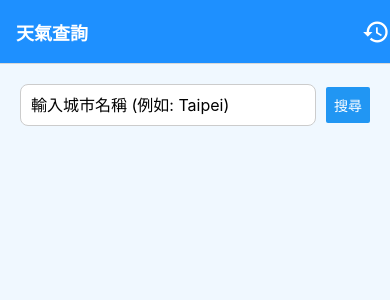
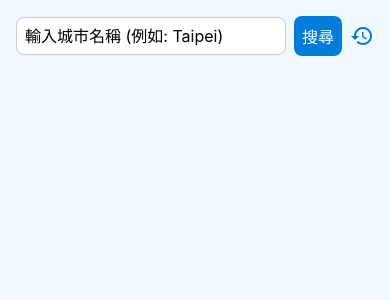
Before and after one commit to JayLin-glsoft/WeatherApp, a React Native app: screen /Search in a window 390 px wide. Shown: the top 300 px of the page. Built offline with nearby package versions, Linux system fonts and the light colour scheme.

Commit message:
初步 ui

```diff
--- /dev/null
+++ b/src/components/CurrentWeather.tsx
@@ -0,0 +1,30 @@
+import { View, Text, StyleSheet } from 'react-native'
+import { AntDesign } from '@expo/vector-icons'
+
+const CurrentWeather = () => (
+  <View style={styles.container}>
+    <AntDesign name='cloudo' size={60} color='#ded8d8' />
+    <Text style={styles.temperature}>28°</Text>
+    <Text style={styles.description}>Partly Cloudy</Text>
+  </View>
+)
+
+export default CurrentWeather
+
+const styles = StyleSheet.create({
+    container: {
+        flex: 1,
+        justifyContent: 'center',
+        alignItems: 'center',
+        backgroundColor: '#f0f8ff'
+    },
+    temperature: {
+        fontSize: 48,
+        fontWeight: 'bold',
+        color: '#333'
+    },
+    description: {
+        fontSize: 24,
+        color: '#666'
+    },
+});
--- /dev/null
+++ b/src/components/DailyForecast.tsx
@@ -0,0 +1,64 @@
+import React, { FC, ComponentType } from 'react'
+import { View, Text, StyleSheet } from 'react-native'
+import { AntDesign, Feather, MaterialIcons } from '@expo/vector-icons'
+
+type AntDesignNames = keyof typeof AntDesign.glyphMap
+type FeatherNames = keyof typeof Feather.glyphMap
+
+interface WeatherIconConfig {
+  component: ComponentType<any>
+  name: AntDesignNames | FeatherNames
+}
+
+interface DailyForecastProps {
+  day: string
+  icon: keyof typeof weatherIcons
+  tempHigh: string
+  tempLow: string
+}
+
+const weatherIcons: Record<string, WeatherIconConfig> = {
+  sunny: { component: Feather, name: 'sun' },
+  cloudy: { component: AntDesign, name: 'cloudo' },
+  rainy: { component: Feather, name: 'cloud-rain' }
+}
+
+const DailyForecast: FC<DailyForecastProps> = ({
+  day,
+  icon,
+  tempHigh,
+  tempLow
+}) => {
+  const IconComponent = weatherIcons[icon]?.component || AntDesign || Feather
+  const iconName = weatherIcons[icon]?.name || 'question'
+
+  return (
+    <View style={styles.container}>
+      <Text style={styles.day}>{day}</Text>
+      <IconComponent name={iconName} size={30} color='#ded8d8' />
+      <Text style={styles.temperature}>
+        {tempHigh}° / {tempLow}°
+      </Text>
+    </View>
+  )
+}
+
+export default DailyForecast
+
+const styles = StyleSheet.create({
+  container: {
+    flex: 1,
+    justifyContent: 'center',
+    alignItems: 'center',
+    backgroundColor: '#f0f8ff'
+  },
+  temperature: {
+    fontSize: 48,
+    fontWeight: 'bold',
+    color: '#333'
+  },
+  day: {
+    fontSize: 24,
+    color: '#666'
+  }
+})
--- /dev/null
+++ b/src/components/HeaderInfo.tsx
@@ -0,0 +1,26 @@
+import { View, Text, StyleSheet } from 'react-native'
+
+const HeaderInfo = () => (
+  <View style={styles.container}>
+    <Text style={styles.headerText}>Taipei</Text>
+    <Text style={styles.subText}>Monday, 12 September</Text>
+  </View>
+)
+
+export default HeaderInfo
+
+const styles = StyleSheet.create({
+    container: {
+        flex: 1,
+        padding: 16,
+    },
+    headerText: {
+        fontSize: 24,
+        fontWeight: 'bold',
+        color: '#fff'
+    },
+    subText: {
+        fontSize: 14,
+        color: '#ccc'
+    }
+});
--- /dev/null
+++ b/src/components/HourlyForecast.tsx
@@ -0,0 +1,57 @@
+import React, { ComponentType, FC } from 'react'
+import { View, Text, StyleSheet } from 'react-native'
+import { AntDesign, Feather } from '@expo/vector-icons'
+
+type AntDesignNames = keyof typeof AntDesign.glyphMap
+type FeatherNames = keyof typeof Feather.glyphMap
+
+interface WeatherIconConfig {
+  component: ComponentType<any>
+  name: AntDesignNames | FeatherNames
+}
+
+interface HourlyForecastProps {
+  time: string
+  icon: keyof typeof weatherIcons
+  temp: string
+}
+
+const weatherIcons: Record<string, WeatherIconConfig> = {
+  sunny: { component: Feather, name: 'sun' },
+  cloudy: { component: AntDesign, name: 'cloudo' },
+  rainy: { component: Feather, name: 'cloud-rain' }
+}
+
+const HourlyForecast: FC<HourlyForecastProps> = ({ time, icon, temp }) => {
+  const IconComponent = weatherIcons[icon]?.component || AntDesign || Feather
+  const iconName = weatherIcons[icon]?.name || 'question'
+  const iconColor = '#ffffff'
+
+  return (
+    <View style={styles.container}>
+      <Text style={styles.time}>{time}</Text>
+      <IconComponent name={iconName} size={30} color={iconColor} />
+      <Text style={styles.temperature}>{temp}°</Text>
+    </View>
+  )
+}
+
+export default HourlyForecast
+
+const styles = StyleSheet.create({
+  container: {
+    flex: 1,
+    justifyContent: 'center',
+    alignItems: 'center',
+    backgroundColor: '#f0f8ff'
+  },
+  temperature: {
+    fontSize: 48,
+    fontWeight: 'bold',
+    color: '#333'
+  },
+  time: {
+    fontSize: 24,
+    color: '#666'
+  }
+})
--- a/src/navigation/AppNavigator.tsx
+++ b/src/navigation/AppNavigator.tsx
@@ -1,8 +1,7 @@
 import React from 'react';
-import { TouchableOpacity, SafeAreaView, StatusBar, StyleSheet } from 'react-native';
+import { Platform, StyleSheet, SafeAreaView, StatusBar } from 'react-native';
 import { NavigationContainer } from '@react-navigation/native';
 import { createNativeStackNavigator, NativeStackScreenProps } from '@react-navigation/native-stack';
-import { MaterialIcons } from '@expo/vector-icons';
 import SearchScreen from '../screens/SearchScreen';
 import HistoryScreen from '../screens/HistoryScreen';
 
@@ -25,31 +24,47 @@ export default function AppNavigator() {
             <NavigationContainer>
             <Stack.Navigator
                 id={undefined}
-                    initialRouteName="Search"
                 screenOptions={{
-                        headerStyle: { backgroundColor: '#1e90ff' },
+                    headerStyle: { backgroundColor: '#007cdb' },
                     headerTintColor: '#fff',
-                        headerTitleStyle: { fontWeight: 'bold' },
+                    headerTitleStyle: { fontWeight: 'bold', color: '#fff' },
+                    ...Platform.select({
+                        ios: {
+                            headerTitleAlign: 'center',
+                        },
+                        android: {
+                            headerTitleAlign: 'left',
+                        },
+                    }),
+
                 }}
             >
                 <Stack.Screen
                     name="Search"
                     component={SearchScreen}
+                    options={{ headerShown: false }}
                 />
                 <Stack.Screen
                     name="History"
                     component={HistoryScreen}
-                        options={{ title: '查詢歷史' }}
+                    options={{ title: '查詢歷史', headerBackTitle: null }}
                 />
             </Stack.Navigator>
         </NavigationContainer>
         </SafeAreaView>
+
     );
 }
 
 const styles = StyleSheet.create({
     container: {
         flex: 1,
-        backgroundColor: '#1e90ff',
+        backgroundColor: '#007cdb',
+        paddingTop: Platform.OS === "android" ? StatusBar.currentHeight : 0
+    },
+    historyContainer: {
+        backgroundColor: 'red', // 給一個鮮紅的背景色
+        justifyContent: 'center',
+        alignItems: 'center',
     },
 });
--- a/src/screens/HistoryScreen.tsx
+++ b/src/screens/HistoryScreen.tsx
@@ -1,5 +1,5 @@
 import React, { useEffect } from 'react';
-import { View, Button, Text, FlatList, TouchableOpacity, StyleSheet, Alert } from 'react-native';
+import { View, Pressable, Text, FlatList, TouchableOpacity, StyleSheet, Alert } from 'react-native';
 import { useSelector } from 'react-redux';
 import { loadHistory, clearHistory } from '../redux/weatherSlice';
 import { HistoryScreenProps } from '../navigation/AppNavigator';
@@ -26,7 +26,6 @@ export default function HistoryScreen({ navigation }: HistoryScreenProps) {
 
     return (
         <View style={styles.pageContainer}>
-      {history.length > 0 && <Button title="清除所有紀錄" color="#e74c3c" onPress={handleClear} />}
             <FlatList
                 data={history}
                 keyExtractor={(item, index) => `${item}-${index}`}
@@ -41,13 +40,45 @@ export default function HistoryScreen({ navigation }: HistoryScreenProps) {
                 ListEmptyComponent={<Text style={styles.emptyText}>目前沒有歷史紀錄。</Text>}
                 style={{ marginTop: 20 }}
             />
+            {history.length > 0 && <Pressable style={styles.clearButton} onPress={handleClear}>
+                <Text style={styles.clearButtonText}>清除所有紀錄</Text>
+            </Pressable>}
         </View>
     );
 }
 
 const styles = StyleSheet.create({
-  pageContainer: { flex: 1, padding: 20, backgroundColor: '#f0f8ff' },
-  historyItem: { backgroundColor: '#fff', padding: 20, borderRadius: 8, marginBottom: 10 },
-  historyText: { fontSize: 18 },
-  emptyText: { textAlign: 'center', marginTop: 50, fontSize: 16, color: '#888' },
+    pageContainer: {
+        flex: 1,
+        padding: 16,
+        backgroundColor: '#f0f8ff'
+    },
+    historyItem: {
+        backgroundColor: '#fff',
+        padding: 16,
+        borderRadius: 8,
+        marginBottom: 8
+    },
+    historyText: {
+        fontSize: 18
+    },
+    emptyText: {
+        textAlign: 'center',
+        marginTop: 48,
+        fontSize: 16,
+        color: '#888'
+    },
+    clearButton: {
+        backgroundColor: '#ff6347',
+        padding: 12,
+        borderRadius: 8,
+        alignItems: 'center',
+        marginTop: 16,
+        marginBottom: 16
+    },
+    clearButtonText: {
+        color: '#fff',
+        fontSize: 16,
+        fontWeight: 'bold'
+    }
 });
--- a/src/screens/SearchScreen.tsx
+++ b/src/screens/SearchScreen.tsx
@@ -1,13 +1,18 @@
 import React, { useState, useEffect, useLayoutEffect } from 'react';
-import { View, TextInput, Button, Text, StyleSheet, ActivityIndicator, TouchableOpacity } from 'react-native';
+import { View, TextInput, Button, Text, StyleSheet, ActivityIndicator, Pressable, ScrollView } from 'react-native';
+import { MaterialIcons } from '@expo/vector-icons';
 import { useSelector } from 'react-redux';
 import { fetchWeather, saveHistory } from '../redux/weatherSlice';
 import { SearchScreenProps } from '../navigation/AppNavigator';
 import { useAppDispatch } from '../redux/hooks'; // 使用型別安全的 hook
 import { RootState } from '../redux/store';
-import { MaterialIcons } from '@expo/vector-icons';
+import HeaderInfo from '../components/HeaderInfo';
+import CurrentWeather from '../components/CurrentWeather';
+import HourlyForecast from '../components/HourlyForecast';
+import DailyForecast from '../components/DailyForecast';
 
 export default function SearchScreen({ route, navigation }: SearchScreenProps) {
+    console.log(`[${new Date().toLocaleTimeString()}] 👻 SearchScreen: 元件正在渲染...`);
     const [city, setCity] = useState('');
     const dispatch = useAppDispatch();
 
@@ -21,6 +26,10 @@ export default function SearchScreen({ route, navigation }: SearchScreenProps) {
         }
     }, [route.params?.city]);
 
+    useLayoutEffect(() => {
+        console.log(`[${new Date().toLocaleTimeString()}] 👻 SearchScreen: useLayoutEffect 被觸發了！`);
+    }, []);
+
     const handleSearch = (searchCity: string) => {
         const finalCity = searchCity.trim();
         if (!finalCity) return;
@@ -31,16 +40,9 @@ export default function SearchScreen({ route, navigation }: SearchScreenProps) {
         });
     };
 
-    useLayoutEffect(() => {
-        navigation.setOptions({
-            title: '天氣查詢',
-            headerRight: () => (
-                <TouchableOpacity onPress={() => navigation.navigate('History')}>
-                    <MaterialIcons name="history" size={28} color="#fff" />
-                </TouchableOpacity>
-            ),
-        });
-    }, [navigation])
+    const handleGotoHistory = () => {
+        navigation.navigate('History');
+    }
 
     return (
         <View style={styles.pageContainer}>
@@ -52,7 +54,12 @@ export default function SearchScreen({ route, navigation }: SearchScreenProps) {
                     onChangeText={setCity}
                     onSubmitEditing={() => handleSearch(city)}
                 />
-                <Button title="搜尋" onPress={() => handleSearch(city)} />
+                <Pressable style={styles.searchButton} onPress={() => handleSearch(city)}>
+                    <Text style={styles.searchButtonText}>搜尋</Text>
+                </Pressable>
+                <Pressable style={styles.historyContainer}>
+                    <MaterialIcons name="history" size={24} color="#007cdb" onPress={handleGotoHistory} />
+                </Pressable>
             </View>
 
             {loading === 'pending' && <ActivityIndicator size="large" color="#1e90ff" style={{ marginTop: 20 }} />}
@@ -60,11 +67,45 @@ export default function SearchScreen({ route, navigation }: SearchScreenProps) {
             {error && <Text style={styles.errorText}>{error}</Text>}
 
             {weatherData && loading === 'succeeded' && (
-                <View style={styles.weatherCard}>
-                    <Text style={styles.cityName}>{weatherData.name}</Text>
-                    <Text style={styles.temperature}>{Math.round(weatherData.main.temp)}°C</Text>
-                    <Text style={styles.description}>{weatherData.weather[0].description}</Text>
-                    <Text style={styles.humidity}>濕度: {weatherData.main.humidity}%</Text>
+                <View style={styles.weatherContainer}>
+                    <HeaderInfo />
+                    <CurrentWeather />
+                    <View style={styles.weatherHourlyCard}>
+                        <HourlyForecast time='4 PM' icon='sunny' temp='28' />
+                        <HourlyForecast time='5 PM' icon='cloudy' temp='26' />
+                        <HourlyForecast time='6 PM' icon='rainy' temp='26' />
+                        <HourlyForecast time='7 PM' icon='rainy' temp='25' />
+                    </View>
+                    <ScrollView>
+                        <View>
+                            <DailyForecast
+                                day='Tuesday'
+                                icon='rainy'
+                                tempHigh='73'
+                                tempLow='60'
+                            />
+                            <DailyForecast
+                                day='Wednesday'
+                                icon='cloudy'
+                                tempHigh='75'
+                                tempLow='62'
+                            />
+                            <DailyForecast
+                                day='Thursday'
+                                icon='sunny'
+                                tempHigh='77'
+                                tempLow='64'
+                            />
+                            <DailyForecast day='Friday' icon='sunny' tempHigh='79' tempLow='65' />
+                            <DailyForecast
+                                day='Saturday'
+                                icon='sunny'
+                                tempHigh='81'
+                                tempLow='66'
+                            />
+                            <DailyForecast day='Sunday' icon='sunny' tempHigh='82' tempLow='67' />
+                        </View>
+                    </ScrollView>
                 </View>
             )}
         </View>
@@ -72,13 +113,81 @@ export default function SearchScreen({ route, navigation }: SearchScreenProps) {
 }
 
 const styles = StyleSheet.create({
-    pageContainer: { flex: 1, padding: 20, backgroundColor: '#f0f8ff' },
-    inputContainer: { flexDirection: 'row', alignItems: 'center' },
-    textInput: { flex: 1, borderWidth: 1, borderColor: '#ccc', padding: 10, marginRight: 10, borderRadius: 8, backgroundColor: '#fff', fontSize: 16 },
-    errorText: { color: 'red', textAlign: 'center', marginTop: 20 },
-    weatherCard: { marginTop: 30, backgroundColor: '#fff', borderRadius: 15, padding: 25, alignItems: 'center', elevation: 5, shadowColor: '#000', shadowOffset: { width: 0, height: 2 }, shadowOpacity: 0.1, shadowRadius: 5 },
-    cityName: { fontSize: 28, fontWeight: 'bold' },
-    temperature: { fontSize: 64, fontWeight: '200', marginVertical: 10, color: '#1e90ff' },
-    description: { fontSize: 20, textTransform: 'capitalize' },
-    humidity: { fontSize: 16, color: '#666', marginTop: 10 },
+    pageContainer: {
+        flex: 1,
+        padding: 16,
+        backgroundColor: '#f0f8ff'
+    },
+    inputContainer: {
+        flexDirection: 'row',
+        alignItems: 'center'
+    },
+    textInput: {
+        flex: 1,
+        borderWidth: 1,
+        borderColor: '#ccc',
+        padding: 8,
+        marginRight: 8,
+        borderRadius: 8,
+        backgroundColor: '#fff',
+        fontSize: 16
+    },
+    errorText: {
+        color: 'red',
+        textAlign: 'center',
+        marginTop: 16
+    },
+    weatherContainer: {
+        flex: 1,
+        padding: 16,
+        borderRadius: 8,
+        backgroundColor: '#007cdb'
+    },
+    weatherHourlyCard: {
+        marginTop: 32,
+        backgroundColor: '#fff',
+        borderRadius: 15,
+        padding: 24,
+        alignItems: 'center',
+        elevation: 5,
+        shadowColor: '#000',
+        shadowOffset: {
+            width: 0,
+            height: 2
+        },
+        shadowOpacity: 0.1,
+        shadowRadius: 5
+    },
+    cityName: {
+        fontSize: 28,
+        fontWeight: 'bold'
+    },
+    temperature: {
+        fontSize: 64,
+        fontWeight: '200',
+        marginVertical: 8,
+        color: '#1e90ff'
+    },
+    description: {
+        fontSize: 20,
+        textTransform: 'capitalize'
+    },
+    humidity: {
+        fontSize: 16,
+        color: '#666',
+        marginTop: 8
+    },
+    searchButton: {
+        backgroundColor: '#007cdb',
+        padding: 8,
+        borderRadius: 8,
+    },
+    searchButtonText: {
+        color: '#fff',
+        fontSize: 16,
+        textAlign: 'center'
+    },
+    historyContainer: {
+        paddingLeft: 8,
+    },
 });
```
Also changed, not shown: src/components/AssetExample.js (deleted, +0 -31 lines). Lines whose indentation alone changed are shown as unchanged.
